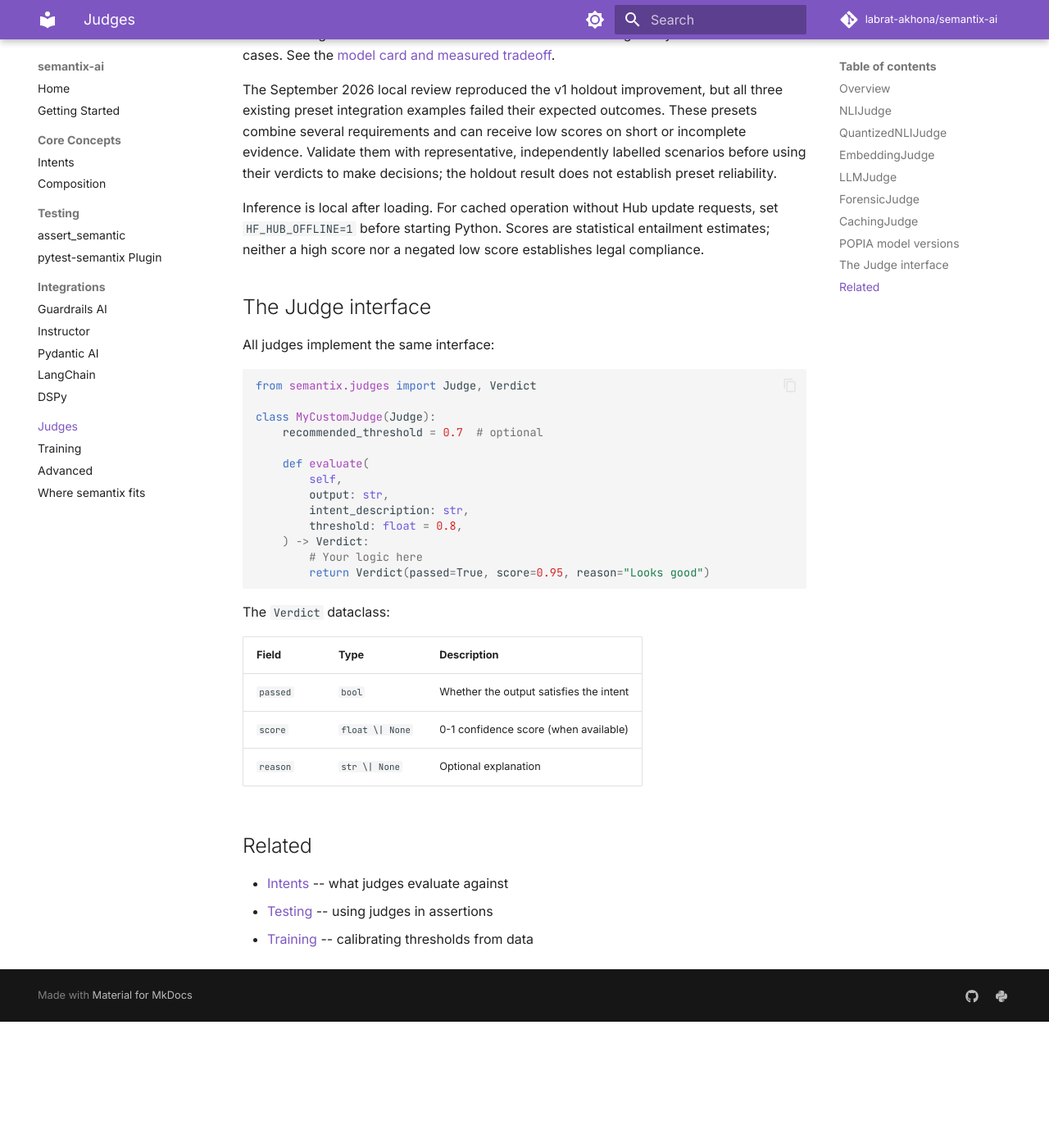
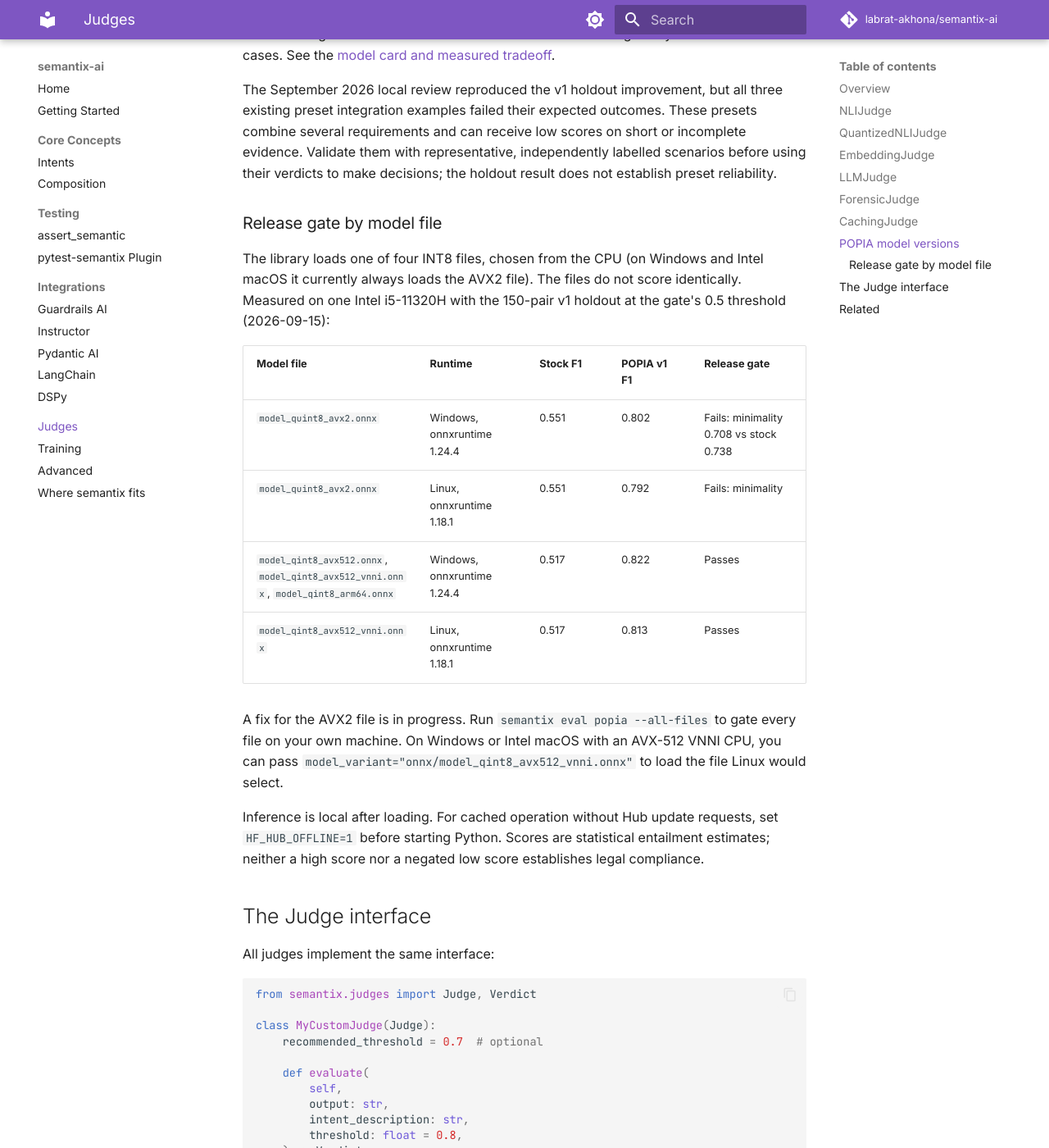
Before and after one commit to labrat-akhona/semantix-ai, an MkDocs documentation site: the page built from docs/judges.md, in a window 1280 px wide and 1400 px high, scrolled down 4418 px. Shown: the whole window at 82% size. Built offline with MkDocs 1.6.1 and Material for MkDocs 9.7.7, drawn with Linux system fonts in a browser that asks for light colours; comment, search, counter and statistics services are not loaded; before the commit the page ends 5664 px from its top, so only the background shows below that.

Commit message:
docs: repeatable-on-a-fixed-setup wording; disclose v1's per-file gate results

```diff
--- a/docs/judges.md
+++ b/docs/judges.md
@@ -167,6 +167,23 @@ evidence. Validate them with representative, independently labelled scenarios be
 using their verdicts to make decisions; the holdout result does not establish preset
 reliability.
 
+### Release gate by model file
+
+The library loads one of four INT8 files, chosen from the CPU (on Windows and Intel macOS it
+currently always loads the AVX2 file). The files do not score identically. Measured on one Intel
+i5-11320H with the 150-pair v1 holdout at the gate's 0.5 threshold (2026-09-15):
+
+| Model file | Runtime | Stock F1 | POPIA v1 F1 | Release gate |
+|---|---|---|---|---|
+| `model_quint8_avx2.onnx` | Windows, onnxruntime 1.24.4 | 0.551 | 0.802 | Fails: minimality 0.708 vs stock 0.738 |
+| `model_quint8_avx2.onnx` | Linux, onnxruntime 1.18.1 | 0.551 | 0.792 | Fails: minimality |
+| `model_qint8_avx512.onnx`, `model_qint8_avx512_vnni.onnx`, `model_qint8_arm64.onnx` | Windows, onnxruntime 1.24.4 | 0.517 | 0.822 | Passes |
+| `model_qint8_avx512_vnni.onnx` | Linux, onnxruntime 1.18.1 | 0.517 | 0.813 | Passes |
+
+A fix for the AVX2 file is in progress. Run `semantix eval popia --all-files` to gate every file
+on your own machine. On Windows or Intel macOS with an AVX-512 VNNI CPU, you can pass
+`model_variant="onnx/model_qint8_avx512_vnni.onnx"` to load the file Linux would select.
+
 Inference is local after loading. For cached operation without Hub update requests,
 set `HF_HUB_OFFLINE=1` before starting Python. Scores are statistical entailment
 estimates; neither a high score nor a negated low score establishes legal compliance.
```
Also changed, not shown: README.md (+3 -3 lines), docs/competitive.md (+2 -2 lines), docs/integrations/dspy.md (+2 -2 lines), 2 other files.
